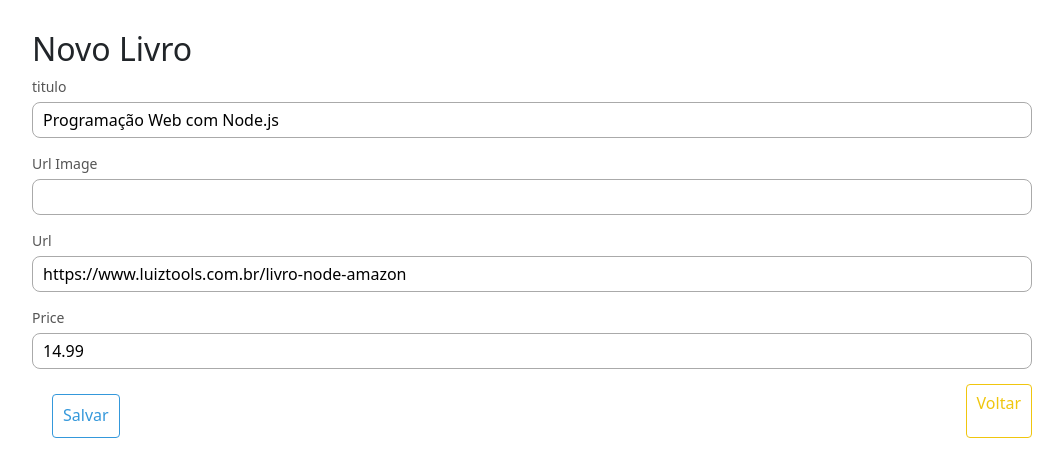
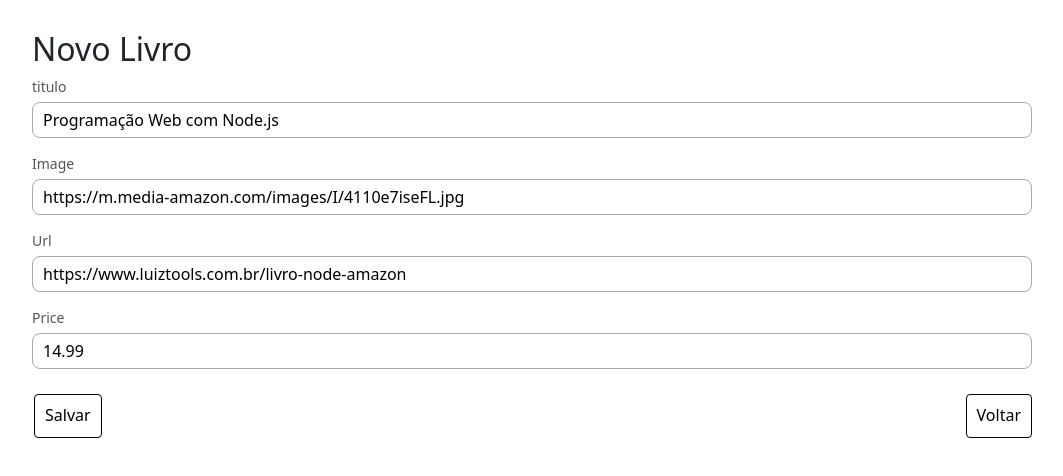
Before and after one commit to fwoliveira/list-books, a React (Create React App) app: page /edit/1 in a window 1280 px wide. Shown: the top 476 px of the page, without its empty margins (108-1171 px from the left). Built offline with nearby package versions, Linux system fonts and the light colour scheme; data requests are answered from the project's data file.

Commit message:
adicionando edita e api

```diff
--- a/package.json
+++ b/package.json
@@ -19,7 +19,7 @@
   },
   "scripts": {
     "start": "react-scripts start",
-    "server": "json-server --watch server.json --port 5000",
+    "server": "json-server --watch serverbooks.json --port 5000",
     "build": "react-scripts build",
     "test": "react-scripts test",
     "eject": "react-scripts eject"
--- a/server.json
+++ /dev/null
@@ -1,32 +0,0 @@
-{
-  "books": [
-    {
-      "id": "1",
-      "title": "Programação Web com Node.js",
-      "image": "https://m.media-amazon.com/images/I/4110e7iseFL.jpg",
-      "price": 14.99,
-      "url": "https://www.luiztools.com.br/livro-node-amazon"
-    },
-    {
-      "id": "2",
-      "title": "Node.js e Microservices",
-      "image": "https://m.media-amazon.com/images/I/41CUCsnLPML.jpg",
-      "price": 14.99,
-      "url": "https://www.luiztools.com.br/livro-node-ii-amazon"
-    },
-    {
-      "id": "3",
-      "title": "MongoDB para Iniciantes",
-      "image": "https://m.media-amazon.com/images/I/31NR3RRS3VL.jpg",
-      "price": 11.99,
-      "url": "https://www.luiztools.com.br/livro-mongodb-amazon"
-    },
-    {
-      "title": "",
-      "imageUrl": "",
-      "url": "",
-      "price": 0,
-      "id": "slk_S65"
-    }
-  ]
-}
--- /dev/null
+++ b/serverbooks.json
@@ -0,0 +1,46 @@
+{
+  "books": [
+    {
+      "id": 1,
+      "title": "Programação Web com Node.js",
+      "image": "https://m.media-amazon.com/images/I/4110e7iseFL.jpg",
+      "price": 14.99,
+      "url": "https://www.luiztools.com.br/livro-node-amazon"
+    },
+    {
+      "id": 2,
+      "title": "Node.js e Microservices",
+      "image": "https://m.media-amazon.com/images/I/41CUCsnLPML.jpg",
+      "price": 14.99,
+      "url": "https://www.luiztools.com.br/livro-node-ii-amazon"
+    },
+    {
+      "id": 3,
+      "title": "MongoDB para Iniciantes",
+      "image": "https://m.media-amazon.com/images/I/31NR3RRS3VL.jpg",
+      "price": 11.99,
+      "url": "https://www.luiztools.com.br/livro-mongodb-amazon"
+    },
+    {
+      "id": 4,
+      "title": "A arte da guerra",
+      "image": "https://images-na.ssl-images-amazon.com/images/I/51KvntpPRpL._SX331_BO1,204,203,200_.jpg",
+      "url": "https://www.amazon.com.br/arte-guerra-Sun-Tzu/dp/8594318596/ref=asc_df_8594318596/?tag=googleshopp00-20&linkCode=df0&hvadid=379748610448&hvpos=&hvnetw=g&hvrand=13604171834544200066&hvpone=&hvptwo=&hvqmt=&hvdev=c&hvdvcmdl=&hvlocint=&hvlocphy=1001729&hvtargid=pla-811770779218&psc=1",
+      "price": "10.00"
+    },
+    {
+      "id": 5,
+      "title": "Livro- Mindset",
+      "image": "https://http2.mlstatic.com/D_NQ_NP_805503-MLB47144333323_082021-O.webp",
+      "url": "https://www.bmmagazine.com.br/MLB-1718008237-livro-mindset-a-nova-psicologia-do-sucesso-envio-imediato-_JM?utm_source=google&utm_medium=cpc&utm_campaign=darwin_ss",
+      "price": "41.00"
+    },
+    {
+      "id": 6,
+      "title": "Código limpo",
+      "image": "https://images-na.ssl-images-amazon.com/images/I/41aHzYSXZkL._SX380_BO1,204,203,200_.jpg",
+      "url": "https://www.amazon.com.br/Código-limpo-Robert-C-Martin/dp/8576082675/ref=asc_df_8576082675/?tag=googleshopp00-20&linkCode=df0&hvadid=379792215563&hvpos=&hvnetw=g&hvrand=13604171834544200066&hvpone=&hvptwo=&hvqmt=&hvdev=c&hvdvcmdl=&hvlocint=&hvlocphy=1001729&hvtargid=pla-398225630878&psc=1",
+      "price": "60.00"
+    }
+  ]
+}
--- a/src/components/Books/Books.jsx
+++ b/src/components/Books/Books.jsx
@@ -13,9 +13,8 @@ const ItemContainer = styled.div`
  color:#29303b;
  margin-botton: 40px;
  margin-right: 10px;
- padding: 10px;
  display: inline-block;
-  mar`;
+ margin-top: 20px;`;
 
 const TitlePlane = styled.div`
 font-weight: 700;
@@ -28,6 +27,7 @@ margin-bottom: 5px;
  `;
  const PricePane = styled.div`
  margin-bottom: 5px;
+ color: #0e96f0;
  `;
  const Thumbnail = styled.img`
  width: auto;
--- a/src/components/Form/Form.jsx
+++ b/src/components/Form/Form.jsx
@@ -5,8 +5,9 @@ import { useNavigate, Link } from 'react-router-dom';
 import UIButton from '../UI/Button/Button';
 
 const initialValue = {
+    id: 0,
     title: '',
-    imageUrl:'',
+    image:'',
     url: '',
     price: 0,
 }
@@ -59,8 +60,8 @@ const BooksForm = ({id}) => {
                 </div>
 
                 <div className={FormCss.BooksFormGroup}>
-                <label htmlFor="title">Url Image</label>
-                <input type="text" id="imageUrl" name="imageUrl" value={values.imageUrl} onChange={onChange} />
+                <label htmlFor="title">Image</label>
+                <input type="text" id="image" name="image" value={values.image} onChange={onChange} />
                 </div>
 
                 <div className={FormCss.BooksFormGroup}>
@@ -80,7 +81,6 @@ const BooksForm = ({id}) => {
                     <UIButton
                     to="/"
                     component={Link}
-                    theme="border-warning"
                     >
                         Voltar
                     </UIButton>
--- a/src/components/Search/Search.jsx
+++ b/src/components/Search/Search.jsx
@@ -1,6 +1,6 @@
 import React, {useEffect, useState} from "react";
 import searchCss from './Search.module.css';
-import axios from 'axios';
+import api from '../../service/Api';
 import Books from '../Books/Books';
 import { Link } from "react-router-dom";
 import UIButton from "../UI/Button/Button";
@@ -10,25 +10,28 @@ const PromotionSearch = () => {
   const [books, setbooks] =  useState([]);
   const[ search, setSearch] = useState('');
 
+
    useEffect(() => {
      const params = {};
      if (search) {
-            params.title_like = search;
-          }
+       params.title_like = search;}
 
-          axios.get('http://localhost:5000/books', { params })
-          .then((response) => {
-            console.log(response.data);
-            setbooks(response.data);
+       const getSeach = async () => {
+         try {
+           const books = await api.get('/books?_order=desc&_sort=id', {params} )
+           setbooks(books.data);
+          } catch (error){
+            console.log(error);
+          }}
+          getSeach();
 
-          }
-          );
    }, [search])
+
     return (
    <>
    <header className={searchCss.PromotionSearchHeader}>
-           <h1> Promoção de livros</h1>
-           <UIButton to= "/create" component={Link}>Novo livro</UIButton>
+     <h1>Livros</h1>
+     <UIButton to= "/create"  component={Link}>Nova promoção</UIButton>
    </header>
    <input type="search"
    className={searchCss.BooksSearchInput}
--- a/src/components/UI/Button/Button.css
+++ b/src/components/UI/Button/Button.css
@@ -1,21 +1,25 @@
 .uiButton{
     background-color: unset;
     border-radius:4px;
-    color: #3498db;
+    color: #000;
     text-decoration: none;
     padding: 8px 10px 10px;
     white-space: nowrap;
-    margin-left: 20px;
+    margin-left: 2px;
 }
 .uiButton--bordered-primary{
-    color: #3498db;
-    border: 1px solid #3498db;
+    color: #000;
+    border: 1px solid #000;
     margin-top: 10px;
 }
 .uiButton--contained-success{
-    color: #fff;
-    background-color: #2ecc2e;
-    border: 1px solid #2ecc2e;
+    background-color: unset;
+    border: 1px solid #0e96f0;
+    border-radius:4px;
+    color: #0ef052;
+    text-decoration: none;
+    padding: 6px 10px;
+    white-space: nowrap;
 }
 .uiButton--border-warning{
     background-color: unset;
```
Also changed, not shown: src/index.css (line endings or trailing spaces). Lines whose indentation alone changed are shown as unchanged.
